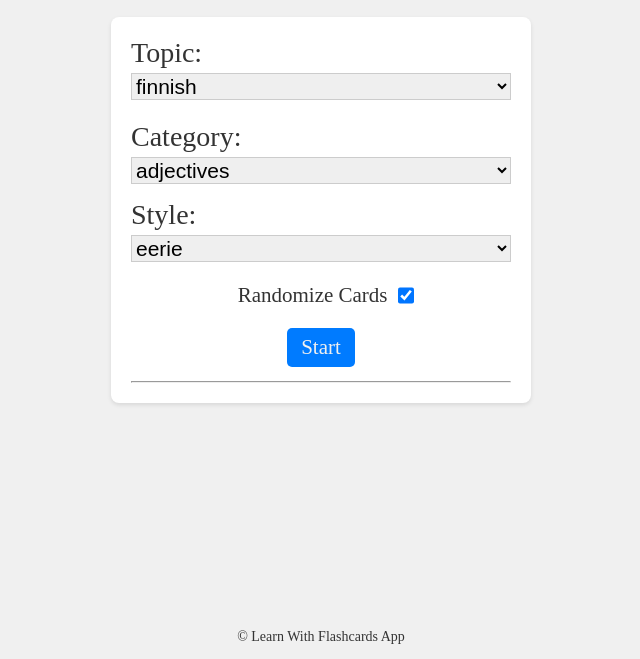
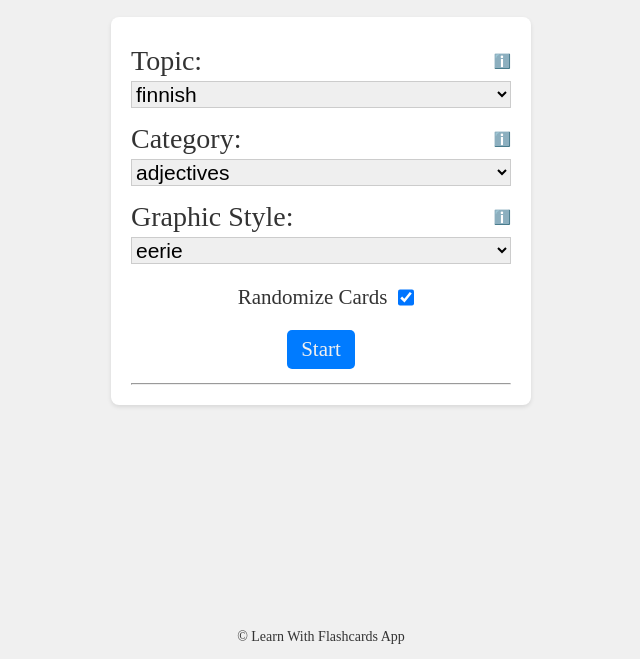
Before and after one commit to doruirimescu/flashcards, a plain HTML site: page index.html in a window 1280 px wide. Shown: the part 141-800 px from the top of the page, without its empty margins (319-959 px from the left). Drawn offline with Linux system fonts and the light colour scheme; a web font is replaced by a local one.

Commit message:
Add info points

```diff
--- a/index.html
+++ b/index.html
@@ -20,28 +20,26 @@
     </header>
     <div class="wrapper" style="text-align: center;">
         <div id="selectionArea">
-            <div id="topic-selection">
+            <div id="selection">
                 <label for="topic-select">Topic:</label>
-                <select id="topic-select">
-                <!-- Options will be added dynamically by JavaScript -->
-                </select>
+                <span class="info-icon" data-tooltip="Select the main subject you want to learn about.">ℹ️</span>
+                <select id="topic-select"></select>
             </div>
 
-            <div id="categorySelection">
+            <div id="selection">
                 <label for = "category-select"></label>
-                <select id="category-select">
-                </select>
+                <span class="info-icon" data-tooltip="Choose a category based on its availability for the selected topic. If you choose all, all the available cards will be selected.">ℹ️</span>
+                <select id="category-select"></select>
             </div>
 
-            <div id="styleSelection">
-                <label for = "style-select">Style:</label>
-                <select id="style-select">
-                </select>
+            <div id="selection">
+                    <label for = "style-select"></label>
+                    <span class="info-icon" data-tooltip="Filter the selected cards by their graphic style.">ℹ️</span>
+                <select id="style-select"></select>
             </div>
 
             <div id="randomizeSelection">
                 <label for="randomize-checkbox">Randomize Cards</label>
-
                 <input type="checkbox" id="randomize-checkbox" checked>
             </div>
             <button id="start-button" class="button" >Start</button>
--- a/public/css/index.css
+++ b/public/css/index.css
@@ -61,13 +61,16 @@ header {
     font-size: 2rem;
     margin-left: auto;
     margin-right: auto;
+    display: flex;
+    flex-direction: column;
 }
 #topic-select {
     font-size: 1.5rem;
     width: 100%;
     border: 1px solid #ccc;
+    position: relative;
 }
-#categorySelection, #styleSelection {
+#selection {
     position: relative;
     margin-top: 0.6rem;
     margin-left: auto;
@@ -82,3 +85,44 @@ header {
     border: 1px solid #ccc;
     width: 100%;
 }
+
+.info-icon {
+    display: inline-block;
+    position: absolute;
+    right: 0;
+    top: 0.5rem;
+    margin-bottom: auto;
+    line-height: 20px;
+    height: 10px;
+    text-align: right;
+    border-radius: 50%;
+    font-size: 14px;
+    cursor: help;
+}
+
+.info-icon::after {
+    content: attr(data-tooltip);
+    position: absolute;
+    /* left:50%;
+    top: auto;
+    transform: translateX(-50%); */
+    overflow-wrap:normal;
+    z-index: 1;
+    background-color: #666;
+    color: #fff;
+    border-radius: 4px;
+    padding: 5px 10px;
+    font-size: 12px;
+    font-family: Arial, sans-serif;
+    visibility: hidden;
+    opacity: 0;
+    transition: opacity 0.3s, visibility 0.3s;
+    min-width: 15rem;
+    max-width: 20rem;
+    text-align: left;
+}
+
+.info-icon:hover::after {
+    visibility: visible;
+    opacity: 1;
+}
--- a/public/topic.js
+++ b/public/topic.js
@@ -11,7 +11,7 @@ function initializeContent()
     document.querySelector('label[for="category-select"]').textContent = 'Category:';
     document.getElementById("category-select").hidden = false;
 
-    document.querySelector('label[for="style-select"]').textContent = 'Style:';
+    document.querySelector('label[for="style-select"]').textContent = 'Graphic Style:';
     document.getElementById("style-select").hidden = false;
 
     document.querySelector('label[for="randomize-checkbox"]').hidden = false;
```
